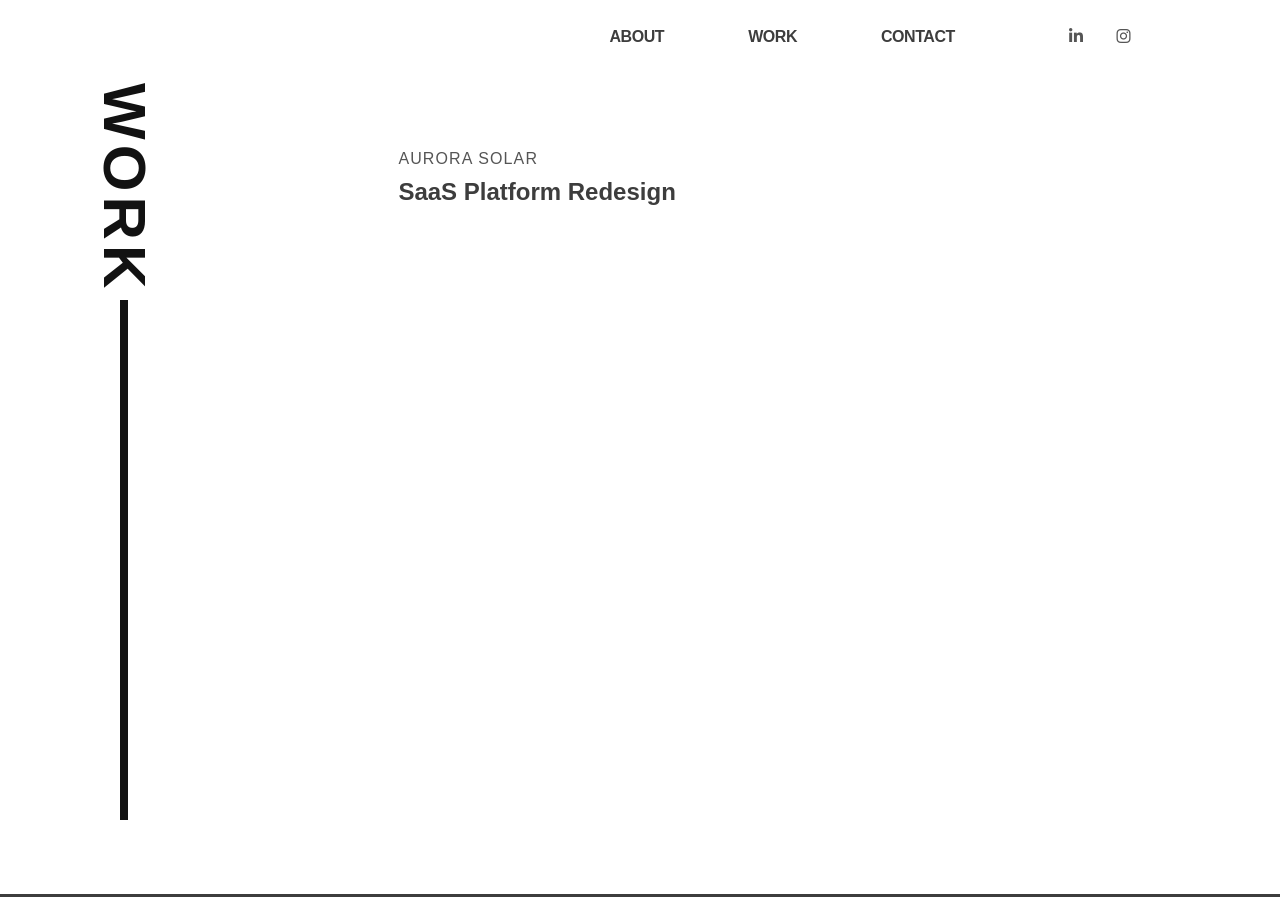
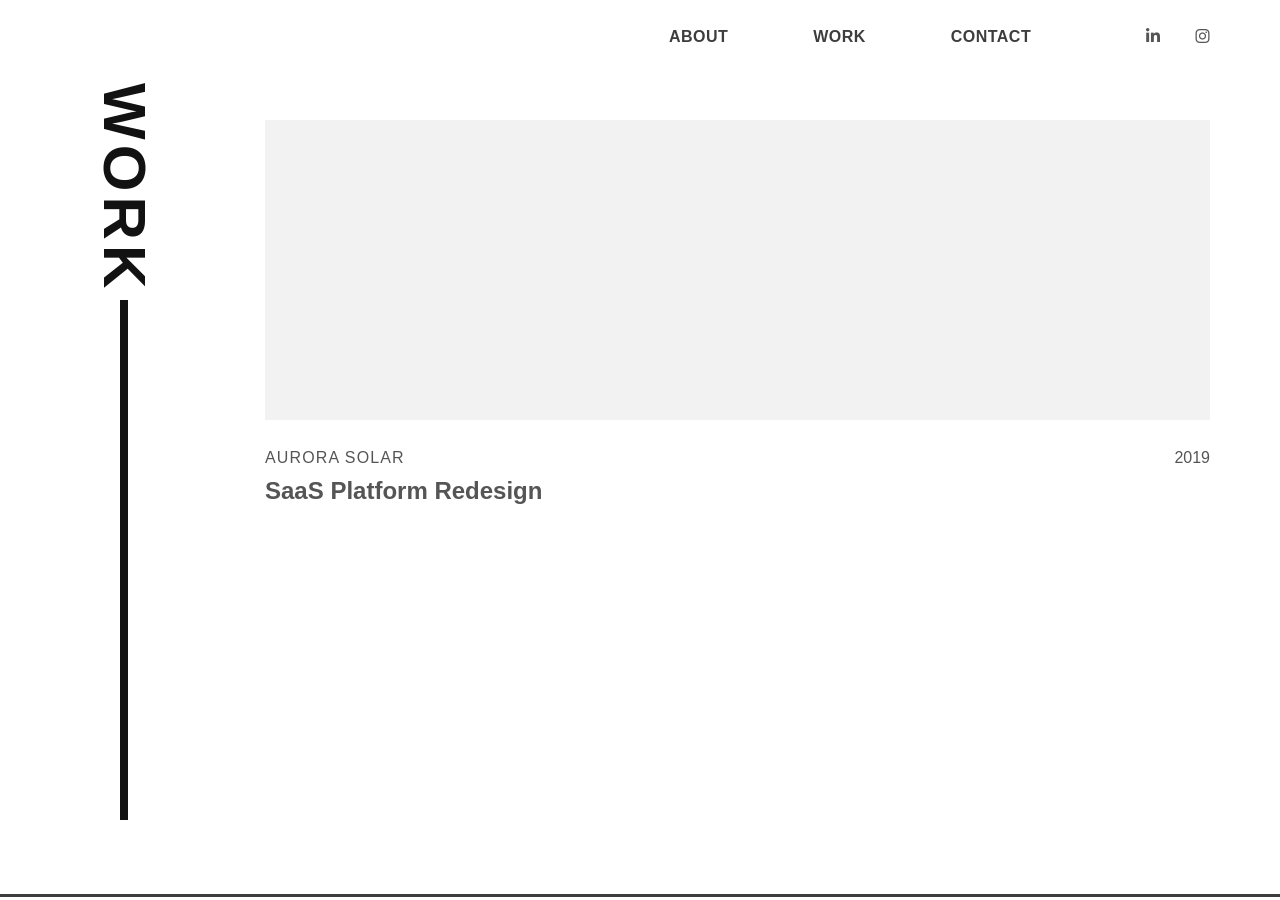
Before and after one commit to wendinglu/wendinglu.github.io, a Jekyll site: the page built from work.html, in a window 1280 px wide. Built offline with Jekyll 4.4.1, drawn with Linux system fonts in a browser that asks for light colours; nearby versions of some CDN libraries.

Commit message:
layouts and project uploaded

```diff
--- /dev/null
+++ b/_sass/_main.scss
@@ -0,0 +1,223 @@
+html {
+  -webkit-font-smoothing: antialiased;
+-moz-osx-font-smoothing: grayscale;
+}
+
+body {
+  font-family: 'Avenir Next', sans-serif;
+  background-color: #fff;
+  font-weight: 500;
+  font-size: $base-font-size;
+  line-height: 1.625;
+}
+
+a {
+  color: $link-color;
+  text-decoration: none;
+  &:hover { color: #CE0A26; }
+}
+
+body,
+.navbar-nav .nav-link,
+.navbar-nav .nav-link.active {
+  color: $body-text-color;
+}
+
+h1, .h1 {
+  font-size: $h1-font-size;
+  font-weight: 600;
+  letter-spacing: 0.085em;
+  text-transform: uppercase;
+  line-height: 1.1;
+  color: $dark-text-color;
+}
+
+h2, .h2 {
+  font-size: $h2-font-size;
+  margin-bottom: $h2-font-size;
+  line-height: 1.2;
+  letter-spacing: 0.1em;
+}
+
+h3 {
+  font-size: $h3-font-size;
+  font-weight: normal;
+}
+
+h4 {
+  font-size: $h4-font-size;
+  font-weight: 300;
+  text-transform: uppercase;
+}
+
+h1 + p, h2 + p, h3 + p {
+  margin-top: 30px;
+}
+
+//Grid
+.container {
+  margin: 0 auto;
+  max-width: 1140px;
+  height: 100vh;
+
+  display: grid;
+  justify-items: start;
+  grid-template-columns: repeat(12, [col] 1fr);
+  grid-template-rows: [nav-row] 90px [hero-row] auto [content-row] auto;
+  grid-gap: 30px 30px;
+  justify-content: center;
+}
+
+// navigation
+.nav {
+  grid-area: nav-row / 1 / nav-row / 13;
+  justify-self: right;
+  font-size: $base-font-size;
+  letter-spacing: 0.03em;
+  font-weight: 600;
+}
+
+.nav-links {
+  ul { list-style-type: none }
+  li {
+    display: inline-block;
+    text-transform: uppercase;
+
+    &:not(:last-child) {
+      padding-right: 80px;
+    }
+  }
+}
+
+.navbar-nav .nav-link {
+  line-height: 16px;
+  transition: color 0.1s,background-color 0.1s,padding 0.3s ease-in;
+
+  // transition line
+  &::before {
+    content: '';
+    display: block;
+    position: absolute;
+    bottom: 3px;
+    left: 0;
+    height: 3px;
+    width: 100%;
+    background-color: $body-text-color;
+    transform-origin: right top;
+    transform: scale(0, 1);
+    transition: color 0.1s,transform 0.3s ease-out;
+  }
+
+  &:hover::before, &:focus::before, &.active::before {
+    transform-origin: left top;
+    transform: scale(1, 1);
+  }
+}
+
+.nav-item .fab {
+  display: inline-block;
+  margin-left: 30px;
+}
+
+.navbar-brand {
+  img { width: 200px }
+}
+
+
+//MAIN
+.main-left {
+  grid-row: hero-row / span 1;
+  // height: 100%;
+  height: 520px;
+  padding-right: 30px;
+}
+
+.main-left.lg {
+  grid-column: 1 / 9;
+
+  display: flex;
+  flex-direction: column;
+  justify-content: space-between;
+  width: 100%;
+  border-right: $line;
+
+  .h1 { max-width: 1000px }
+  .description { max-width: 500px }
+
+  & + .main-right { grid-column: 9 / 13 }
+}
+
+.main-left.sm {
+  grid-column: 1 / 3;
+  & + .main-right { grid-column: 3 / 13 }
+
+  border-left: $line;
+  position: relative;
+  top: 180px;
+  left: 50px;
+
+  .h1 {
+    width: 40px; //Adjusts width because of rotation
+    transform-origin: center left;
+    transform: rotate(90deg) translateY(4px) translateX(-250px);
+  }
+}
+
+.main-right {
+  width: 100%;
+  grid-row: hero-row / span 1;
+}
+
+.grid-row {
+  width: 100%;
+  grid-column: 1 / span 12;
+}
+
+// work
+.work-image {
+  height: 300px;
+  width: 100%;
+  background-color: #f2f2f2;
+}
+
+.work-title {
+  font-size: 24px;
+  font-weight: 600;
+}
+
+.work-subtitle {
+  text-transform: uppercase;
+  font-size: 16px;
+  font-weight: 500;
+  letter-spacing: 0.07em;
+  color: $gray-3;
+}
+
+.work-item-desc {
+  margin-top: 25px;
+  display: flex;
+  justify-content: space-between;
+}
+
+// FOOTER
+footer {
+  .long-logo {
+    width: 200px;
+    margin-bottom: 30px;
+    margin-left: auto;
+    margin-right: auto;
+  }
+
+  .site-map {
+    padding: 0;
+  }
+
+  .site-map li {
+    text-align: center;
+    list-style-type: none;
+
+    &:not(:first-of-type) {
+      margin: 15px 0px;
+    }
+  }
+}
--- /dev/null
+++ b/_sass/_works.scss
@@ -0,0 +1,37 @@
+.project-supertitle {
+  font-size: 30px;
+  line-height: 41px;
+  text-transform: uppercase;
+}
+
+.project-subtitle {
+  display: flex;
+  color: $gray-3;
+  font-size: 14px;
+  padding-top: 15px;
+  margin-bottom: 40px;
+
+  .roles-list {
+    list-style-type: none;
+    margin: 0;
+    padding: 0;
+    line-height: 1.5;
+  }
+
+  .left, .right {
+    flex-basis: 50%;
+  }
+}
+
+
+.project-section, .ps {
+  margin-bottom: 40px;
+}
+
+.project-heading, .ph {
+  @extend h3;
+}
+
+.ph2 {
+  @extend h4;
+}
--- a/css/main.scss
+++ b/css/main.scss
@@ -3,214 +3,5 @@
 
 @import "normalize";
 @import "variables";
-
-html {
-  -webkit-font-smoothing: antialiased;
--moz-osx-font-smoothing: grayscale;
-}
-
-body {
-  font-family: 'Avenir Next', sans-serif;
-  background-color: #fff;
-  font-weight: 500;
-  font-size: $base-font-size;
-  line-height: 1.625;
-}
-
-a {
-  color: $link-color;
-  text-decoration: none;
-  &:hover { color: #CE0A26; }
-}
-
-body,
-.navbar-nav .nav-link,
-.navbar-nav .nav-link.active {
-  color: $body-text-color;
-}
-
-h1, .h1 {
-  font-size: $h1-font-size;
-  font-weight: 600;
-  letter-spacing: 0.085em;
-  text-transform: uppercase;
-  line-height: 1.1;
-  color: $dark-text-color;
-}
-
-h2, .h2 {
-  font-size: $h2-font-size;
-  margin-bottom: $h2-font-size;
-  line-height: 1.2;
-  letter-spacing: 0.1em;
-}
-
-h3 {
-  font-size: $h3-font-size;
-  font-weight: normal;
-}
-
-h4 {
-  font-size: $h4-font-size;
-  font-weight: 300;
-  text-transform: uppercase;
-}
-
-h1 + p, h2 + p, h3 + p {
-  margin-top: 30px;
-}
-
-//Grid
-.container {
-  margin: 0 auto;
-  max-width: 1140px;
-  height: 100vh;
-
-  display: grid;
-  justify-items: start;
-  grid-template-columns: repeat(12, [col] 1fr);
-  grid-template-rows: [nav-row] 90px [hero-row] auto [content-row] auto;
-  grid-gap: 30px 30px;
-  justify-content: center;
-}
-
-// navigation
-.nav {
-  grid-area: nav-row / 1 / nav-row / 13;
-  justify-self: right;
-  font-size: $base-font-size;
-  letter-spacing: -0.45px;
-  font-weight: 600;
-}
-
-.nav-links {
-  ul { list-style-type: none }
-  li {
-    display: inline-block;
-    padding-right: 80px;
-    text-transform: uppercase;
-  }
-}
-
-.navbar-nav .nav-link {
-  line-height: 16px;
-  transition: color 0.1s,background-color 0.1s,padding 0.3s ease-in;
-
-  // transition line
-  &::before {
-    content: '';
-    display: block;
-    position: absolute;
-    bottom: 3px;
-    left: 0;
-    height: 3px;
-    width: 100%;
-    background-color: $body-text-color;
-    transform-origin: right top;
-    transform: scale(0, 1);
-    transition: color 0.1s,transform 0.3s ease-out;
-  }
-
-  &:hover::before, &:focus::before, &.active::before {
-    transform-origin: left top;
-    transform: scale(1, 1);
-  }
-}
-
-.nav-item .fab {
-  display: inline-block;
-  margin-left: 30px;
-}
-.navbar-brand {
-  img { width: 200px }
-}
-
-
-//MAIN
-.main-left {
-  grid-row: hero-row / span 1;
-  // height: 100%;
-  height: 520px;
-  padding-right: 30px;
-}
-
-.main-left.lg {
-  grid-column: 1 / 9;
-
-  display: flex;
-  flex-direction: column;
-  justify-content: space-between;
-  width: 100%;
-  border-right: $line;
-
-  .h1 { max-width: 1000px }
-  .description { max-width: 500px }
-
-  & + .main-right { grid-column: 9 / 13 }
-}
-
-.main-left.sm {
-  grid-column: 1 / 2;
-  & + .main-right { grid-column: 2 / 13 }
-
-  border-left: $line;
-  position: relative;
-  top: 180px;
-  left: 50px;
-
-  .h1 {
-    transform-origin: center left;
-    transform: rotate(90deg) translateY(4px) translateX(-250px);
-  }
-}
-
-.main-right {
-  padding-left: 50px;
-  grid-row: hero-row / span 1;
-}
-
-.hero-uxd {
-
-}
-
-.section {
-  padding-top: 60px;
-  padding-bottom: 60px;
-}
-
-// work
-.work-title {
-  font-size: 24px;
-  font-weight: 600;
-}
-
-.work-subtitle {
-  text-transform: uppercase;
-  font-size: 16px;
-  font-weight: 500;
-  letter-spacing: 0.07em;
-  color: $gray-3;
-}
-
-// FOOTER
-footer {
-  .long-logo {
-    width: 200px;
-    margin-bottom: 30px;
-    margin-left: auto;
-    margin-right: auto;
-  }
-
-  .site-map {
-    padding: 0;
-  }
-
-  .site-map li {
-    text-align: center;
-    list-style-type: none;
-
-    &:not(:first-of-type) {
-      margin: 15px 0px;
-    }
-  }
-}
+@import "main";
+@import "works";
--- a/work.html
+++ b/work.html
@@ -8,9 +8,17 @@ active: work
   <div class="h1">Work</div>
 </div>
 <div class="main-right">
-  <div class="work item">
-    <img>
-    <div class="work-subtitle">Aurora Solar</div>
-    <div class="work-title">SaaS Platform Redesign</div>
-  </div>
+  <a href="/work/aurora-redesign">
+    <div class="work-item">
+      <div class="work-image">
+      </div>
+      <div class="work-item-desc">
+        <div>
+          <div class="work-subtitle">Aurora Solar</div>
+          <div class="work-title">SaaS Platform Redesign</div>
+        </div>
+        <div class="work-date">2019</div>
+      </div>
+    </div>
+  </a>
 </div>
```
Also changed, not shown: _layouts/work.html (added, +7 -0 lines), work/aurora-redesign.html (added, +152 -0 lines).
